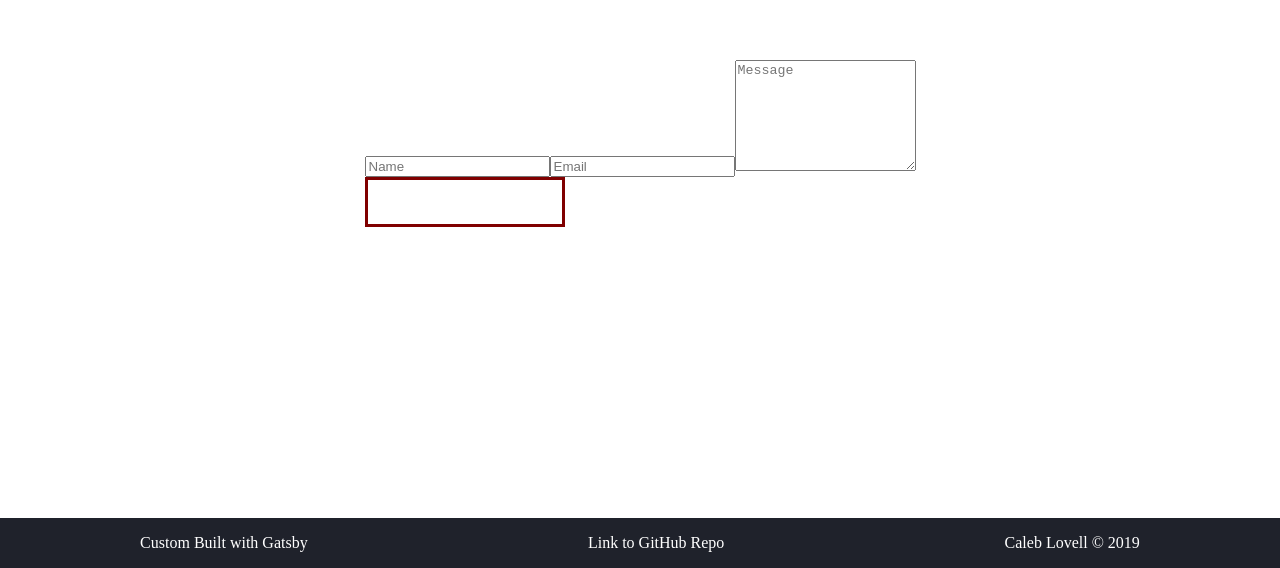
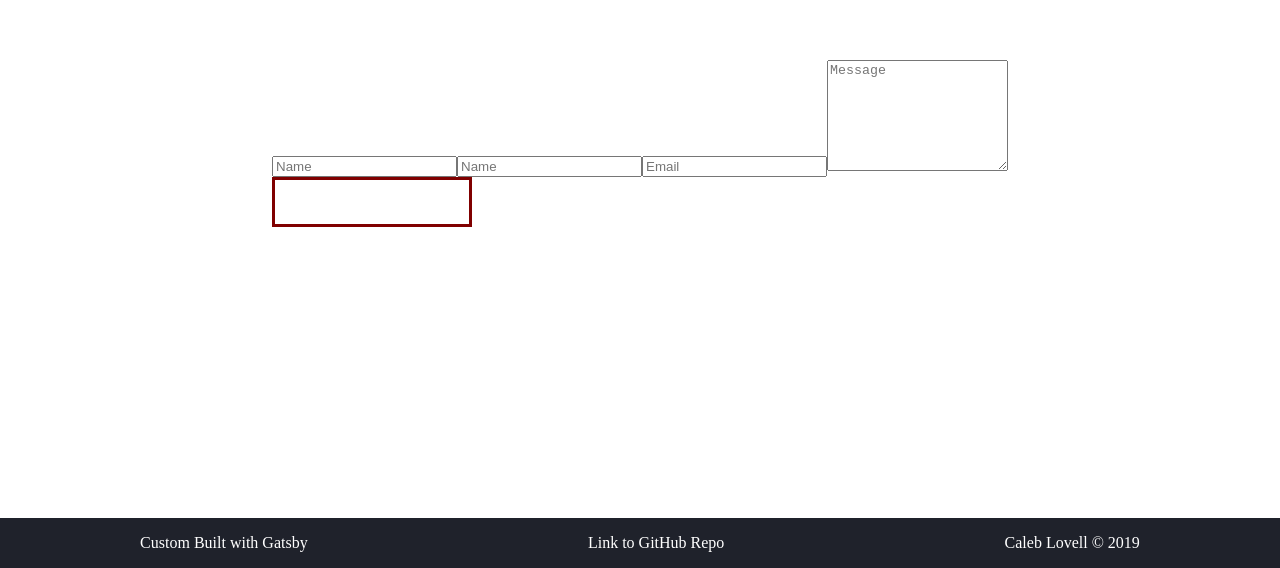
Before and after one commit to CalebLovell/personal-site, a Gatsby site: page / in a window 1280 px wide. Shown: the part 1782-2350 px from the top of the page. Built offline with nearby package versions, Linux system fonts and the light colour scheme; Gatsby itself is replaced by a stand-in of ours.

Commit message:
teststst

```diff
--- a/src/components/contact.js
+++ b/src/components/contact.js
@@ -11,6 +11,7 @@ const Contact = () => {
       >
         {/* <input type="hidden" name="formname" value="contact" /> */}
         <input type="text" name="name" placeholder="Name" />
+        <input type="text" name="name" placeholder="Name" />
         <input type="email" name="email" placeholder="Email" />
         <textarea name="message" placeholder="Message" rows="7" />
         <div data-netlify-recaptcha="true" />
```
